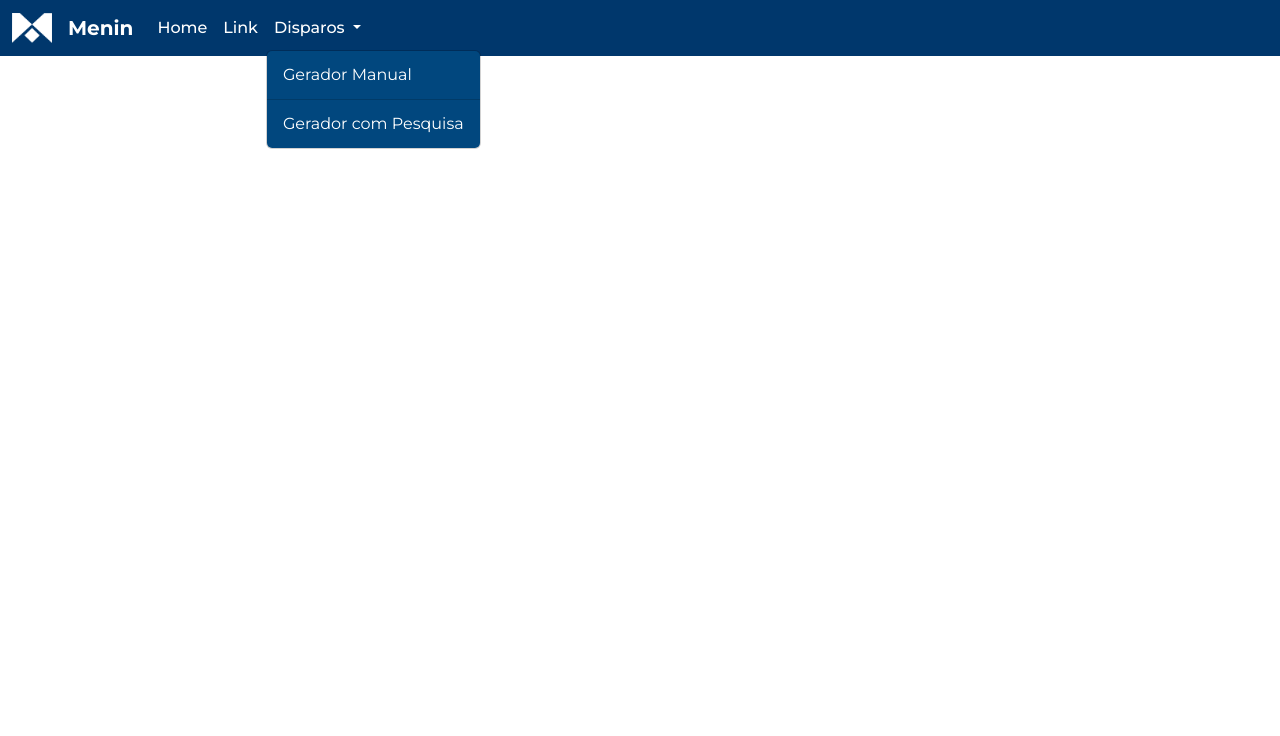
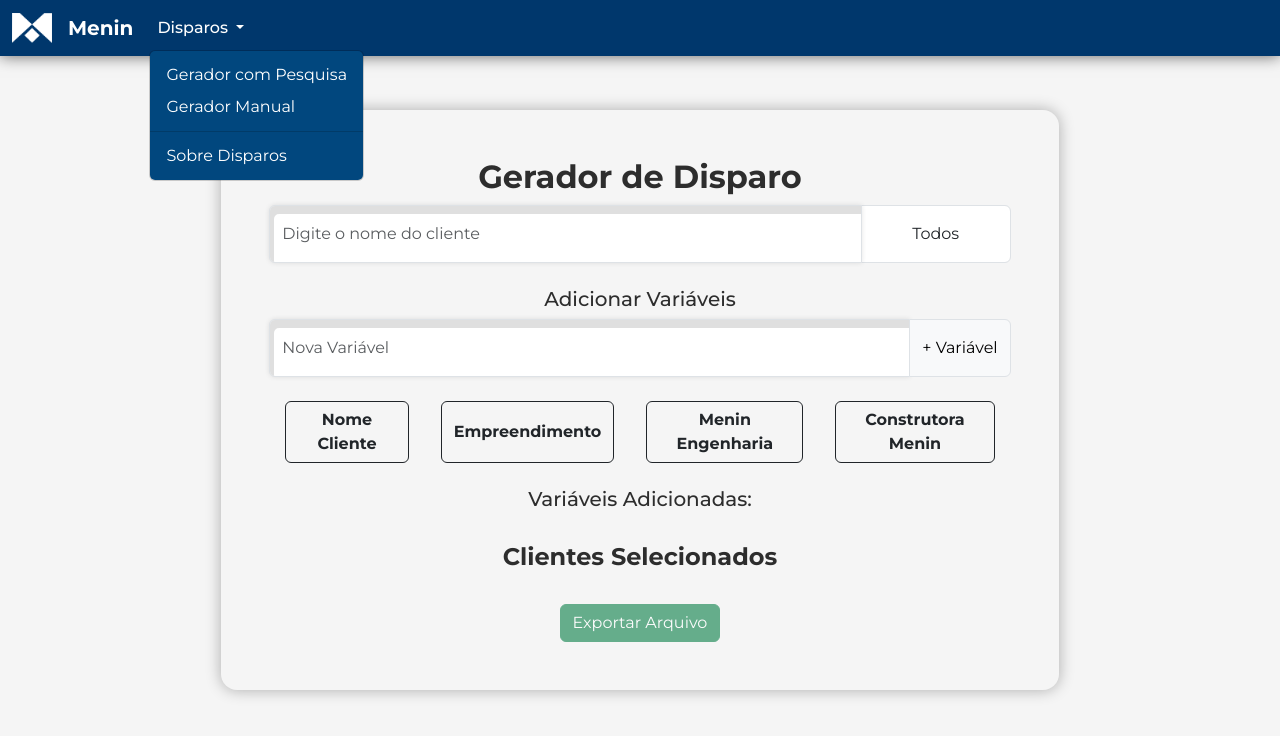
Before and after one commit to GustavoM4tias/Menin, a Vue app: page / in a window 1280 px wide. Both pictures are taken after a click on the button "Disparos". Shown: the top 736 px of the page. Built offline with nearby package versions, Linux system fonts and the light colour scheme.

Commit message:
disparo semi finalizado

```diff
--- a/src/components/Header.vue
+++ b/src/components/Header.vue
@@ -13,20 +13,20 @@
     </button>
     <div class="collapse navbar-collapse" id="navbarSupportedContent">
       <ul class="navbar-nav me-auto mb-2 mb-lg-0">
-        <li class="nav-item">
-          <RouterLink class="nav-link active" aria-current="page" to="/tela1">Home</RouterLink>
-        </li>
+        <!--
         <li class="nav-item">
           <RouterLink class="nav-link active" aria-current="page" to="/tela2">Link</RouterLink>
         </li>
+        -->
         <li class="nav-item dropdown">
           <a class="nav-link dropdown-toggle" href="#" role="button" data-bs-toggle="dropdown" aria-expanded="false">
             Disparos
           </a>
           <ul class="dropdown-menu">
-            <li><RouterLink class="dropdown-item" to="">Gerador Manual</RouterLink></li>
+            <li><RouterLink class="dropdown-item" to="/">Gerador com Pesquisa</RouterLink></li>
+            <li><RouterLink class="dropdown-item" to="/tela2">Gerador Manual</RouterLink></li>
             <li><hr class="dropdown-divider"></li>
-            <li><RouterLink class="dropdown-item" to="">Gerador com Pesquisa</RouterLink></li>
+            <a class="dropdown-item" target="_blank" href="https://help.blip.ai/hc/pt-br/articles/4474433210775-Configura%C3%A7%C3%A3o-do-arquivo-de-audi%C3%AAncia-Envio-de-notifica%C3%A7%C3%B5es-em-massa">Sobre Disparos</a>
           </ul>
         </li>
       </ul>
@@ -47,6 +47,7 @@
   width: 100%;
   position: fixed;
   top: 0;
+  box-shadow: 0px 0px 15px 0px rgba(0, 0, 0, .6);
 }
 
 .dropdown-menu {
--- a/src/router/index.js
+++ b/src/router/index.js
@@ -7,7 +7,7 @@
   history: createWebHistory(import.meta.env.BASE_URL),
   routes: [
     {
-      path: '/tela1',
+      path: '/',
       name: 'tela1',
       component: tela1
     },
--- a/src/views/tela1.vue
+++ b/src/views/tela1.vue
@@ -27,25 +27,25 @@
           </div>
         </div>
         <div class="col-12 my-4">
-          <h1 class="text-center fs-2 fw-bold">Variaveis</h1>
+          <h1 class="text-center fs-5">Adicionar Variáveis</h1>
           <div class="input-group">
             <input type="text" class="form-control py-3" v-model="novaVariavel" placeholder="Nova Variável">
             <button class="btn btn-light border" @click="adicionarNovaVariavel">+ Variável</button>
           </div>
           <div class="col-12 d-flex justify-content-center mt-4">
-            <button class="btn btn-outline-light fw-bold mx-lg-3 mx-1" @click="adicionarVariavel('Nome Cliente')">Nome
+            <button class="btn btn-outline-dark fw-bold mx-lg-3 mx-1" @click="adicionarVariavel('Nome Cliente')">Nome
               Cliente</button>
-            <button class="btn btn-outline-light fw-bold mx-lg-3 mx-1"
+            <button class="btn btn-outline-dark fw-bold mx-lg-3 mx-1"
               @click="adicionarVariavel('Empreendimento')">Empreendimento</button>
-            <button class="btn btn-outline-light fw-bold mx-lg-3 mx-1" @click="adicionarVariavel('Menin Engenharia')">Menin
+            <button class="btn btn-outline-dark fw-bold mx-lg-3 mx-1" @click="adicionarVariavel('Menin Engenharia')">Menin
               Engenharia</button>
-            <button class="btn btn-outline-light fw-bold mx-lg-3 mx-1"
+            <button class="btn btn-outline-dark fw-bold mx-lg-3 mx-1"
               @click="adicionarVariavel('Construtora Menin')">Construtora
               Menin</button>
           </div>
         </div>
         <div class="row mx-2 mb-3">
-          <h5 class="mb-3">Variáveis Adicionadas:</h5>
+          <h5 class="mb-3 text-center">Variáveis Adicionadas:</h5>
           <div class="bg-secondary rounded-pill col-auto d-flex m-1" v-for="(variavel, index) in variaveis"
             :key="index">
             <p class="m-auto text-light px-1" style="font-size: 16px;">{{ variavel }}</p>
@@ -81,6 +81,15 @@
 
 <style scoped>
 
+select {
+  transition: .3s;
+}
+
+select:hover {
+  background-color: rgb(210, 210, 210);
+  transition: .3s;
+}
+
 option {
   text-align: center;
 }
@@ -90,12 +99,20 @@
 }
 
 .card-1 {
-  background-color: var(--color-lightblue-4);
+  background-color: rgb(245, 245, 245);
+  box-shadow: 0px 0px 15px rgba(0, 0, 0, .3);
+}
+
+input {
+  box-shadow: 4px 8px 0px inset rgba(150, 150, 150, .3), 0px 0px 5px rgba(0, 0, 0, .1);
+}
+
+input:hover {
+  box-shadow: 2px 4px 0px inset rgba(150, 150, 150, .4), 0px 0px 18px rgba(0, 0, 0, .1);
 }
 
 .container-fluid {
-  background-color: var(--color-blue-4);
-
+  background-color: rgb(245, 245, 245);
 }
 
 /* Estilo do Scroll da lista de Clientes */
--- a/src/views/tela2.vue
+++ b/src/views/tela2.vue
@@ -1,75 +1,3 @@
-<template>
-  <div class="container mt-5 d-flex flex-column justify-content-center align-items-center">
-    <h2 class="mb-4 text-center text-light">Gerador Individual</h2>
-    <div class="card p-4 d-block col-lg-8 col-sm-12 col-md-12 container-csv">
-
-      <div class="row">
-        <div class="col-3 form-group">
-          <label for="countryCode"><strong>DDD:</strong></label>
-          <select class="form-control" v-model="countryCode">
-            <option value="55">Brasil (+55)</option>
-            <option value="351">Portugal (+351)</option>
-            <option value="1">Estados Unidos (+1)</option>
-            <option value="86">China (+86)</option>
-            <option value="91">Índia (+91)</option>
-            <option value="7">Rússia (+7)</option>
-            <option value="81">Japão (+81)</option>
-            <option value="44">Reino Unido (+44)</option>
-            <option value="49">Alemanha (+49)</option>
-            <option value="33">França (+33)</option>
-          </select>
-        </div>
-
-        <div class="form-group col-9">
-          <label for="phoneNumber"><strong>Número de Telefone:</strong></label>
-          <input type="text" class="form-control" v-model="phoneNumber" placeholder="Exemplo: 14998765432">
-        </div>
-      </div>
-
-      <div id="variables">
-        <div v-for="(variable, index) in variables" :key="index" class="input-group my-3">
-          <div class="input-group-prepend">
-            <label class="input-group-text" :for="`variable${index + 1}`"> Variável {{ index + 1 }}:</label>
-          </div>
-          <input type="text" class="form-control" :id="`variable${index + 1}`" :value="variable"
-            @input="updateVariable($event.target.value, index)"
-            :placeholder="`Digite o valor da Variável ${index + 1}`">
-          <div class="input-group-append">
-            <button class="btn btn-danger" type="button" @click="removeVariable(index)"><i
-                class="bi bi-trash"></i></button>
-          </div>
-        </div>
-      </div>
-
-      <div class="mt-3 mx-1">
-        <button class="btn btn-primary m-1" @click="addVariable"><i class="bi bi-plus-lg"></i> Variável</button>
-        <button class="btn btn-success m-1" @click="addData">Salvar Cliente</button>
-      </div>
-    </div>
-
-    <div class="col-lg-8 col-sm-12 col-md-12">
-      <table class="table table-striped table-bordered mt-5 lista-contatos">
-        <thead class="thead-dark">
-          <tr>
-            <th scope="col">Número de Telefone</th>
-            <th scope="col">Variáveis</th>
-            <th scope="col" class="col-1">Excluir</th>
-          </tr>
-        </thead>
-        <tbody id="dataRows" class="text-light">
-          <tr v-for="(rowData, index) in tableData" :key="index">
-            <td>{{ rowData.phoneNumber }}</td>
-            <td>{{ rowData.variables.join(", ") }}</td>
-            <td><button class="btn btn-danger btn-sm" @click="removeRow(index)"><i class="bi bi-trash"></i></button>
-            </td>
-          </tr>
-        </tbody>
-      </table>
-      <button class="btn btn-success exporta-arquivo" @click="exportCSV">Exportar CSV</button>
-    </div>
-  </div>
-</template>
-
 <script setup>
 import { ref } from 'vue';
 
@@ -124,7 +52,6 @@
   });
 
   phoneNumber.value = '';
-  variables.value = [];
 };
 
 const removeRow = (index) => {
@@ -153,3 +80,84 @@
   }
 };
 </script>
+
+<template>
+  <div class="container-fluid">
+    <div class="container vh-100 d-flex flex-column justify-content-center align-items-center">
+      <div class="card p-4 d-block col-lg-8 col-sm-12 col-md-12 container-csv">
+        <h2 class="mb-4 text-center fw-bolder">Gerador Individual</h2>
+        <div class="row">
+          <div class="col-3 form-group">
+            <label for="countryCode"><strong>DDD:</strong></label>
+            <select class="form-control" v-model="countryCode">
+              <option value="55">Brasil (+55)</option>
+              <option value="351">Portugal (+351)</option>
+              <option value="1">Estados Unidos (+1)</option>
+              <option value="86">China (+86)</option>
+              <option value="91">Índia (+91)</option>
+              <option value="7">Rússia (+7)</option>
+              <option value="81">Japão (+81)</option>
+              <option value="44">Reino Unido (+44)</option>
+              <option value="49">Alemanha (+49)</option>
+              <option value="33">França (+33)</option>
+            </select>
+          </div>
+
+          <div class="form-group col-9">
+            <label for="phoneNumber"><strong>Número de Telefone:</strong></label>
+            <input type="text" class="form-control" v-model="phoneNumber" placeholder="Exemplo: 14998765432">
+          </div>
+        </div>
+
+        <div id="variables">
+          <div v-for="(variable, index) in variables" :key="index" class="input-group my-3">
+            <div class="input-group-prepend">
+              <label class="input-group-text" :for="`variable${index + 1}`"> Variável {{ index + 1 }}:</label>
+            </div>
+            <input type="text" class="form-control" :id="`variable${index + 1}`" :value="variable"
+              @input="updateVariable($event.target.value, index)"
+              :placeholder="`Digite o valor da Variável ${index + 1}`">
+            <div class="input-group-append">
+              <button class="btn btn-danger" type="button" @click="removeVariable(index)"><i
+                  class="bi bi-trash"></i></button>
+            </div>
+          </div>
+        </div>
+
+        <div class="mt-3 mx-1">
+          <button class="btn btn-primary m-1" @click="addVariable"><i class="bi bi-plus-lg"></i> Variável</button>
+          <button class="btn btn-success m-1" @click="addData">Salvar Cliente</button>
+        </div>
+      </div>
+
+      <div class="col-lg-8 col-sm-12 col-md-12 mt-5">
+        <div style="max-height: 200px; overflow-y: auto;">
+          <div class="card mb-2" v-for="(rowData, index) in tableData" :key="index">
+            <div class="card-body d-flex justify-content-between align-items-center">
+              <div>
+                <p class="card-title"><i class="bi bi-whatsapp me-2"></i>{{ rowData.phoneNumber }}</p>
+                <p class="card-text">Variáveis: {{ rowData.variables.join(", ") }}</p>
+              </div>
+              <div>
+                <button class="btn btn-danger btn-sm" @click="removeRow(index)"><i class="bi bi-trash"></i></button>
+              </div>
+            </div>
+          </div>
+        </div>
+        <button class="btn btn-success exporta-arquivo mt-3" @click="exportCSV">Exportar Arquivo</button>
+      </div>
+
+    </div>
+  </div>
+</template>
+
+<style scoped>
+.container-fluid {
+  background-color: rgb(245, 245, 245);
+}
+
+.card {
+  background-color: rgb(245, 245, 245);
+  box-shadow: 0px 0px 15px rgba(0, 0, 0, .3);
+}
+</style>
```
Also changed, not shown: src/assets/styles/styles.css (line endings or trailing spaces), 1 other file (tests, documents, lock files or other folders).
